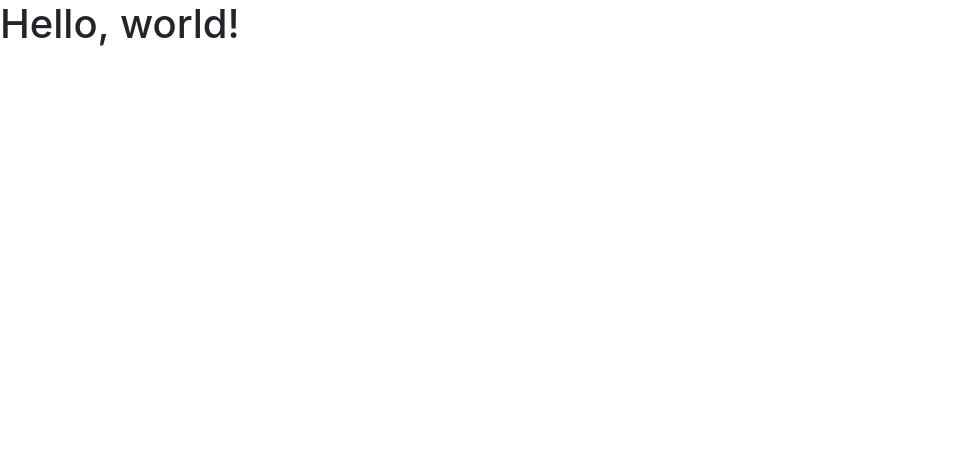
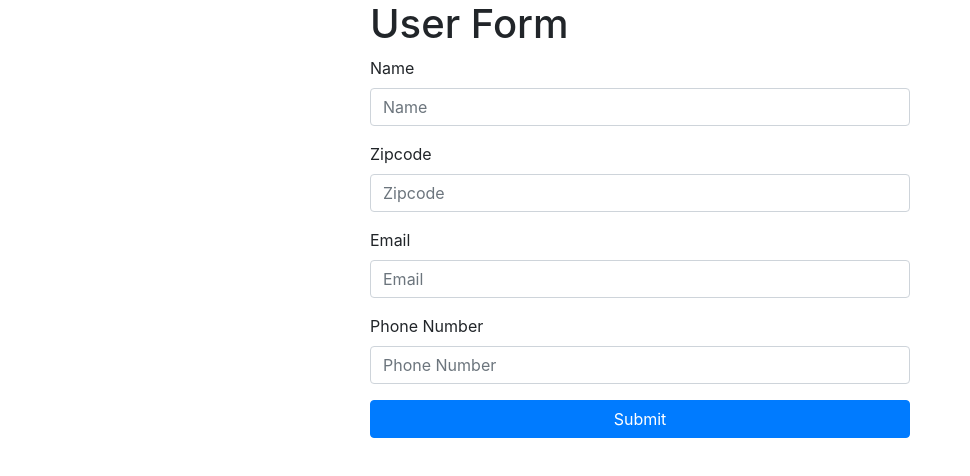
Before and after one commit to RachaelWhitefield/formValidation, a plain HTML site: page index.html in a window 1280 px wide. Shown: the whole page, without its empty margins (0-970 px from the left). Drawn offline with nearby package versions, Linux system fonts and the light colour scheme.

Commit message:
built UI

```diff
--- a/index.html
+++ b/index.html
@@ -11,7 +11,44 @@
     <title>User Form</title>
   </head>
   <body>
-    <h1>Hello, world!</h1>
+    <div class="container">
+        <div class="row">
+            <div class="col-md-6 mx-auto">
+                <h1>User Form</h1>
+                <form>
+                    <div class="form-group">
+                        <label>Name</label>
+                        <input type="text" class="form-control" id="name" placeholder="Name">
+                        <div class="invalid-feedback">
+                            Name must be between 2 and 10 characters
+                        </div>
+                    </div>
+                    <div class="form-group">
+                        <label>Zipcode</label>
+                        <input type="text" class="form-control" id="zip" placeholder="Zipcode">
+                        <div class="invalid-feedback">
+                            Please enter a valid zipcode
+                        </div>
+                    </div>
+                    <div class="form-group">
+                        <label>Email</label>
+                        <input type="text" class="form-control" id="email" placeholder="Email">
+                        <div class="invalid-feedback">
+                            Enter a valid email
+                        </div>
+                    </div>
+                    <div class="form-group">
+                        <label>Phone Number</label>
+                        <input type="text" class="form-control" id="phone" placeholder="Phone Number">
+                        <div class="invalid-feedback">
+                            Enter a valid phone
+                        </div>
+                    </div>
+                    <input type="submit" value="Submit" class="btn btn-primary btn-block">
+                </form>
+            </div>
+        </div>
+    </div>
 
     <!-- Optional JavaScript -->
     <!-- jQuery first, then Popper.js, then Bootstrap JS -->
```
Also changed, not shown: 1 other file.
